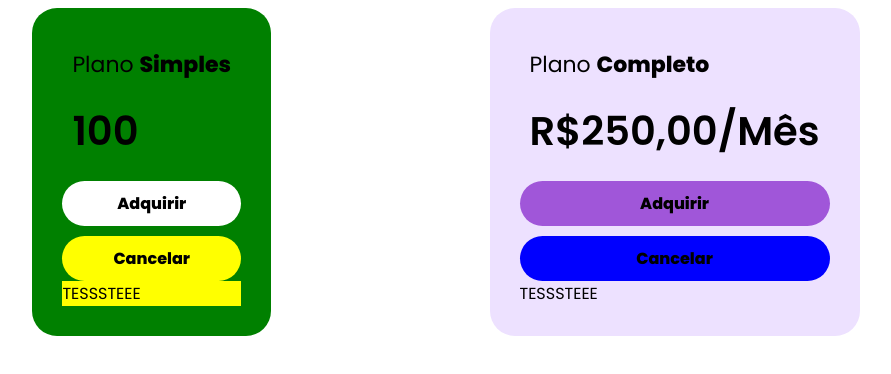
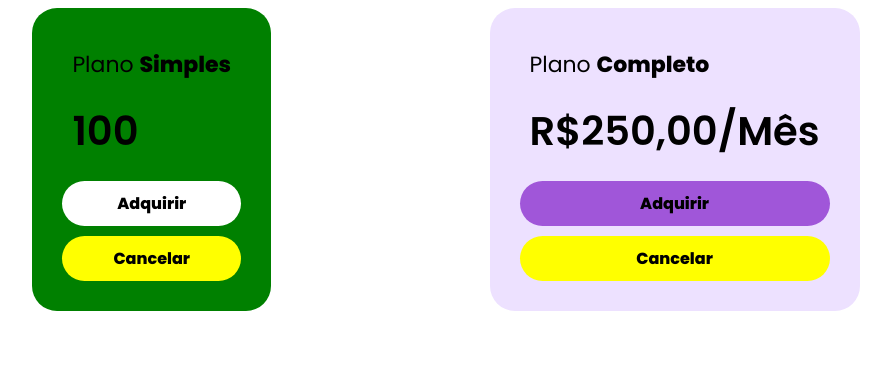
Before and after one commit to andregnicoletti/angular-udemy-course, an Angular app: page / in a window 1280 px wide. Shown: the top 374 px of the page, without its empty margins (194-1085 px from the left). Built offline with nearby package versions, Linux system fonts and the light colour scheme.

Commit message:
atualização global de estilo

```diff
--- a/src/app/components/card-roxo/card-roxo.component.html
+++ b/src/app/components/card-roxo/card-roxo.component.html
@@ -4,5 +4,4 @@
   <!-- <div class="card-roxo__button card-roxo__item">Adquirir</div> -->
   <app-card-roxo-button></app-card-roxo-button>
   <app-card-button-cancel></app-card-button-cancel>
-  <div class="card-button-cancelar">TESSSTEEE</div>
 </div>
--- a/src/app/components/card/card.component.html
+++ b/src/app/components/card/card.component.html
@@ -5,5 +5,4 @@
   <div class="card__price card__item">{{ plano.infos.preco }}</div>
   <app-card-button></app-card-button>
   <app-card-button-cancel></app-card-button-cancel>
-  <div class="card-button-cancelar">TESSSTEEE</div>
 </div>
--- a/src/app/components/card/card.component.scss
+++ b/src/app/components/card/card.component.scss
@@ -24,8 +24,8 @@
         font-size: 40px;
     }
 
-    ::ng-deep .card-button-cancelar{
-        background-color: yellow;
-    }
+    // ::ng-deep .card-button-cancelar{
+    //     background-color: yellow !important;
+    // }
 
 }
--- a/src/styles.scss
+++ b/src/styles.scss
@@ -1 +1,2 @@
 /* You can add global styles to this file, and also import other style files */
+@import "./styles/global-overrides";
--- /dev/null
+++ b/src/styles/_global-overrides.scss
@@ -0,0 +1,3 @@
+.card-button-cancelar {
+  background-color: yellow !important;
+}
```
